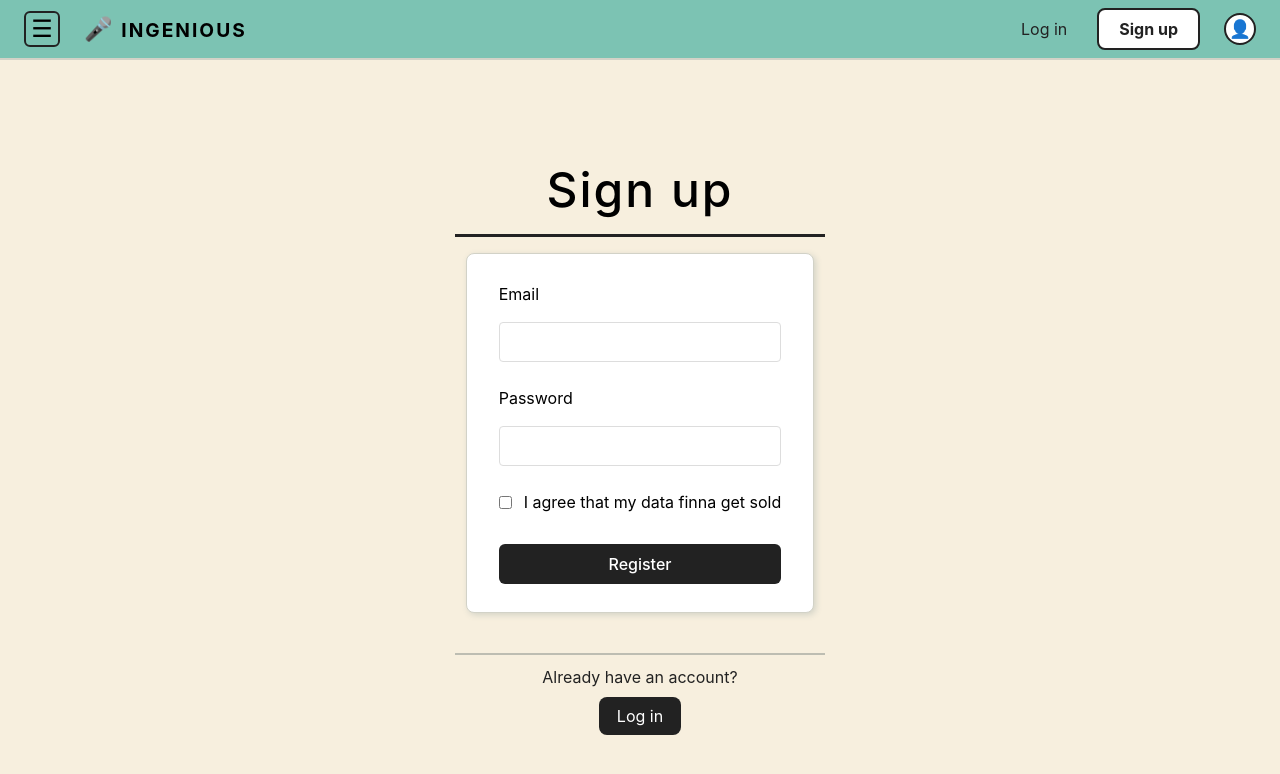
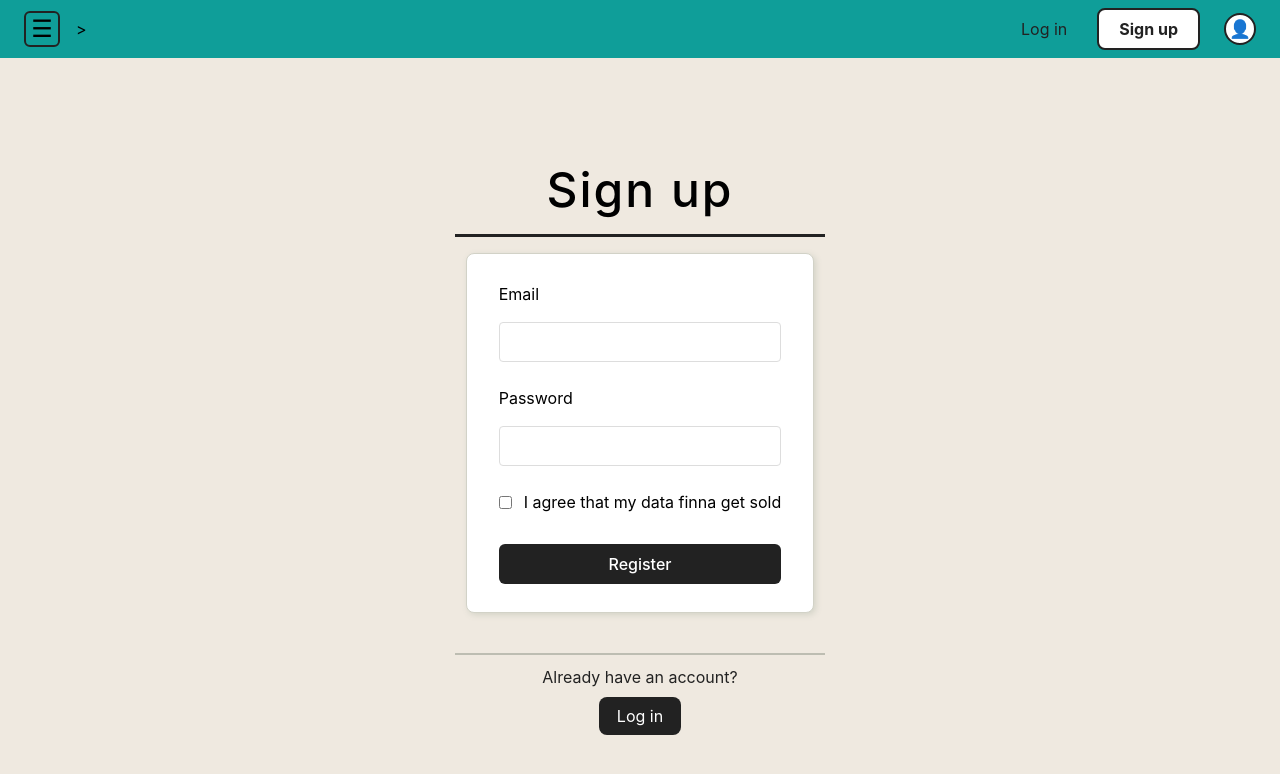
Before and after one commit to SpeedyBonkers/Ingenious-AI, a SvelteKit app: page /Signup in a window 1280 px wide. Shown: the top 774 px of the page. Built offline with nearby package versions, Linux system fonts and the light colour scheme.

Commit message:
final changes

```diff
--- a/src/routes/Login/+page.svelte
+++ b/src/routes/Login/+page.svelte
@@ -63,7 +63,7 @@
 		display: flex;
 		align-items: bottom;
 		justify-content: bottom;
-		width: 30%;
+		width: 20%;
 	}
 
 	.menu-icon {
@@ -88,7 +88,7 @@
 	}
 	.Login {
 		font-size: 0.95rem;
-		color: #222;
+		color: #000000;
 		text-decoration: none;
 		padding: 0 6px;
 	}
--- a/src/routes/Signup/+page.svelte
+++ b/src/routes/Signup/+page.svelte
@@ -14,7 +14,7 @@
       const res = await fetch("http://localhost:3000/signup", {
         method: "POST",
         headers: { "Content-Type": "application/json" },
-          body: JSON.stringify({ email, password, agree })
+        body: JSON.stringify({ email, password, agree }),
       });
       const data = await res.json();
       message = data.message;
@@ -24,19 +24,66 @@
   }
 </script>
 
+<div class="header">
+  <div class="left">
+    <button class="menu-icon">&#9776;</button>
+    <div class="logo<"><img src="" alt="">
+    </div>
+    >
+  </div>
+  <div class="right">
+    <button class="login">Log in</button>
+    <button class="signup">Sign up</button>
+    <span class="user-icon">👤</span>
+  </div>
+</div>
+
+<div class="signup-container">
+  <div class="signup-title">Sign up</div>
+  <form class="signup-box" on:submit|preventDefault={handleSubmit}>
+    <label for="email">Email</label>
+    <input id="email" type="email" bind:value={email} required />
+
+    <label for="password">Password</label>
+    <input id="password" type="password" bind:value={password} required />
+
+    <div class="checkbox-row">
+      <input id="agree" type="checkbox" bind:checked={agree} required />
+      <label for="agree" style="margin-bottom:0;"
+        >I agree that my data finna get sold</label
+      >
+    </div>
+
+    <button type="submit">Register</button>
+    {#if message}
+      <div class="message">{message}</div>
+    {/if}
+  </form>
+
+  <div class="divider"></div>
+
+  <div class="login-section">
+    <span>Already have an account?</span>
+    <button on:click={() => (window.location.href = "login.html")}
+      >Log in</button
+    >
+  </div>
+</div>
+
 <style>
-    body, :global(body) {
-      background: #f7efde;
-      font-family: 'Inter', Arial, sans-serif;
+  body,
+  :global(body) {
+    background: #efe9e0;
+    font-family: "Inter", Arial, sans-serif;
     margin: 0;
   }
   .header {
-      background: #7cc3b3;
+    background: #0f9e99;
     height: 60px;
     display: flex;
     align-items: center;
     padding: 0 24px;
-      border-bottom: 2px solid #d2d2c7;
+    border-bottom: 2px solid #efe9e0;
     justify-content: space-between;
   }
   .left {
@@ -66,7 +113,8 @@
     align-items: center;
     gap: 16px;
   }
-    .login, .signup {
+  .login,
+  .signup {
     background: none;
     border: none;
     color: #222;
@@ -193,43 +241,3 @@
     text-align: center;
   }
 </style>
-
-  <div class="header">
-    <div class="left">
-      <button class="menu-icon">&#9776;</button>
-      <span class="logo"><span style="font-size: 1.2em;">🎤</span> INGENIOUS</span>
-    </div>
-    <div class="right">
-      <button class="login">Log in</button>
-      <button class="signup">Sign up</button>
-      <span class="user-icon">👤</span>
-    </div>
-  </div>
-
-  <div class="signup-container">
-    <div class="signup-title">Sign up</div>
-    <form class="signup-box" on:submit|preventDefault={handleSubmit}>
-      <label for="email">Email</label>
-      <input id="email" type="email" bind:value={email} required />
-
-      <label for="password">Password</label>
-      <input id="password" type="password" bind:value={password} required />
-
-      <div class="checkbox-row">
-        <input id="agree" type="checkbox" bind:checked={agree} required />
-        <label for="agree" style="margin-bottom:0;">I agree that my data finna get sold</label>
-      </div>
-
-      <button type="submit">Register</button>
-      {#if message}
-        <div class="message">{message}</div>
-      {/if}
-    </form>
-
-    <div class="divider"></div>
-
-    <div class="login-section">
-      <span>Already have an account?</span>
-      <button on:click={() => window.location.href='login.html'}>Log in</button>
-    </div>
-  </div>
```
Also changed, not shown: src/routes/+page.svelte (+5 -3 lines). Lines whose indentation alone changed are shown as unchanged.
